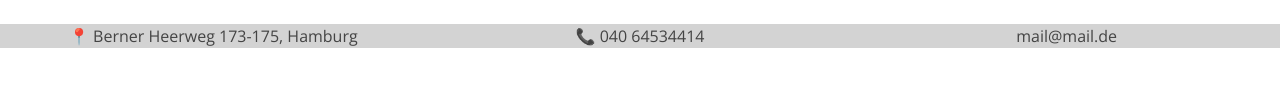
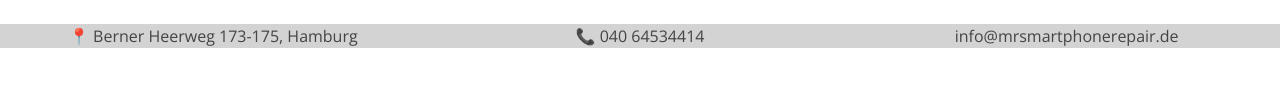
Before and after one commit to mrsmartphonerepair/mrsmartphonerepair.github.io, a website: page index.html in a window 1280 px wide. Shown: the part 550-662 px from the top of the page. Drawn offline with nearby package versions, Linux system fonts and the light colour scheme.

Commit message:
Update index.html

```diff
--- a/index.html
+++ b/index.html
@@ -227,7 +227,7 @@ function myBlurFunction() {
 		<p style="text-align: center;margin: auto;">📞 040 64534414</p>
 		</div>
 		<div class="col-md-4">
-		<p style="text-align: center;margin: auto;">mail@mail.de</p>
+		<p style="text-align: center;margin: auto;">info@mrsmartphonerepair.de</p>
 		</div>
 	</div>
 </div>
@@ -321,7 +321,7 @@ function myBlurFunction() {
 		<div class="col-md-4">
 		<h3 style="text-align: center;"><br>Kontakt</h3>
 		<br>		<a style="margin: 0 auto;display: block;text-align: center;" href="tel:+49 40 64534414">📞 +49 40 64534414</a>
-		<a style="margin: 0 auto;display: block;text-align: center;" href="mailto: mr.smart@gmail.com"><b style="color: black;">@</b>  mr.smart@gmail.com</a>
+		<a style="margin: 0 auto;display: block;text-align: center;" href="mailto: info@mrsmartphonerepair.de"><b style="color: black;">@</b>  mr.smart@gmail.com</a>
 		</div>
 		<div class="col-md-4">
 		<h3 style="text-align: center;"><br>Links</h3>
```
